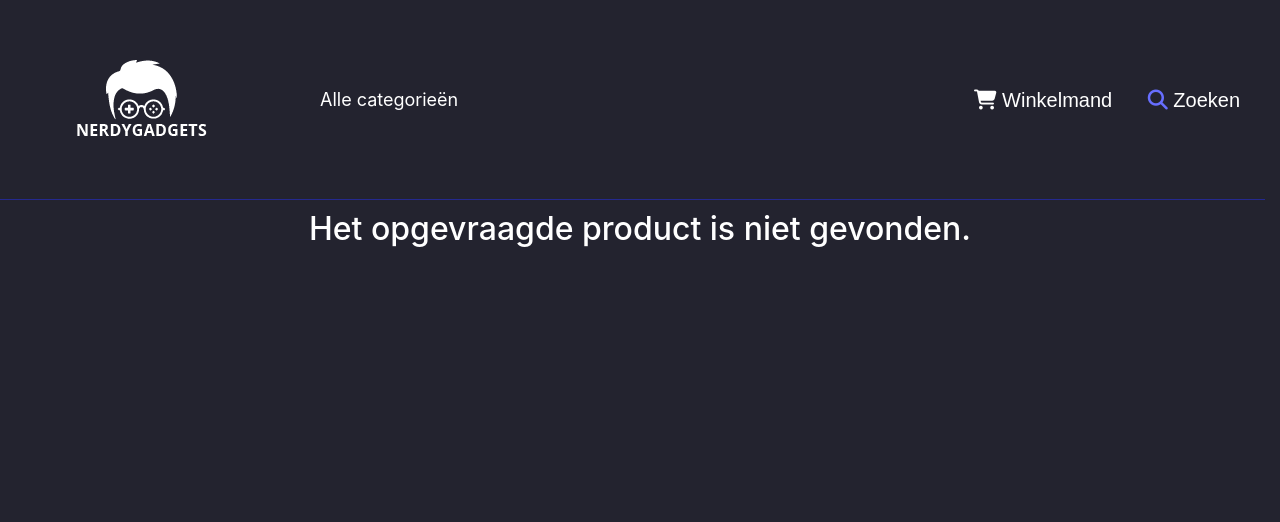
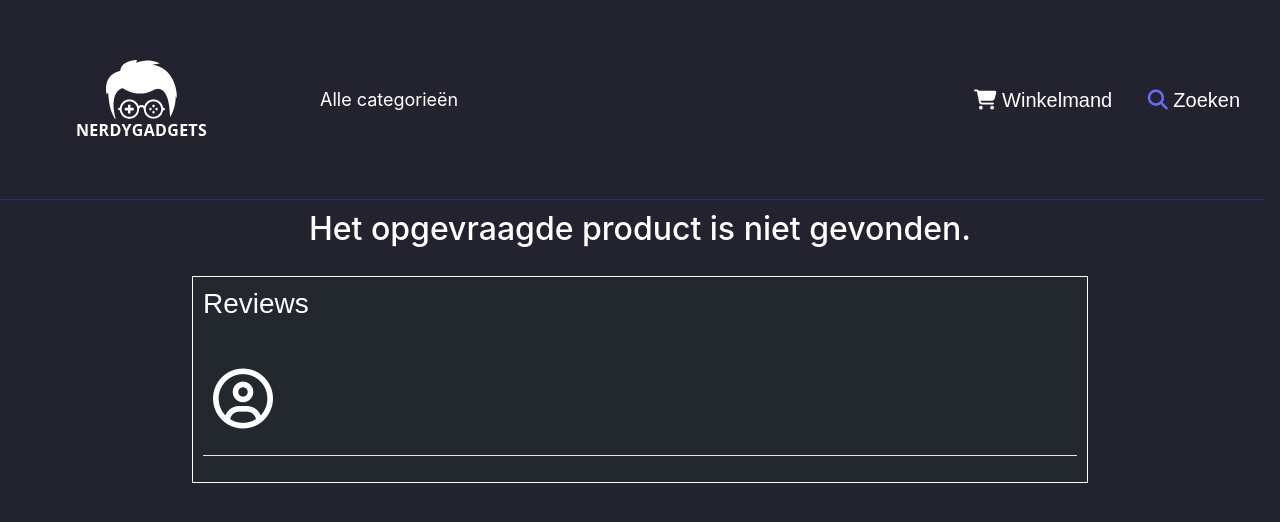
Before and after one commit to Juastin/NerdyGadgets, a PHP site: page /view.php?id=1 in a window 1280 px wide. Shown: the top 522 px of the page. Run offline with PHP 8.4, Linux system fonts and the light colour scheme; data that the repository does not hold is empty; some libraries are stand-ins or nearby versions; some web fonts are replaced.

Commit message:
indeling view.php gemaakt doormiddel van rows en columns en plaats gemaakt voor de reviews

```diff
--- a/Public/CSS/Style.css
+++ b/Public/CSS/Style.css
@@ -413,6 +413,11 @@ ul#ul-class-price li {
     width: 70%;
     padding-top: 10px;
 }
+.CenteredContent2 {
+    margin: 0 auto;
+    width: 70%;
+    padding-top: 10px;
+}
 .carousel-inner img {
     width: 100%;
     height: 100%;
@@ -502,3 +507,15 @@ input.field {
     margin: 4px;
     color: #23232F;
 }
+.ProfileImage {
+    font-size: 60px;
+    margin: 10px;
+}
+.Reviews {
+    margin-top:10px;
+    background-color:rgba(35, 40, 47, 0.8);
+    border:1px solid;
+    font-family:pt-sans, sans-serif;
+    font-size: 20px;
+    padding: 10px;
+}
--- a/view.php
+++ b/view.php
@@ -98,12 +98,17 @@ GetImages($Connection);
                 </div>
             </div>
         </div>
+</div></div></div></div>
 
-        <div id="StockItemDescription">
+
+        <div class="row">
+            <div class ="CenteredContent2">
+            <div class= "col-6" id="StockItemDescription">
             <h3>Artikel beschrijving</h3>
             <p><?php print $Result['SearchDetails']; ?></p>
-        </div>
-        <div id="StockItemSpecifications">
+             </div>
+
+            <div class= "col-6" id="StockItemSpecifications">
             <h3>Artikel specificaties</h3>
             <?php
             $CustomFields = json_decode($Result['CustomFields'], true);
@@ -144,4 +149,19 @@ GetImages($Connection);
     } else {
         ?><h2 id="ProductNotFound">Het opgevraagde product is niet gevonden.</h2><?php
     } ?>
+            </div>
+        </div>
+
+
+<div class="row">
+    <div class="col-12">
+    <div class="CenteredContent2">
+<div class="Reviews">
+    <h3>Reviews</h3>
+    <br>
+    <i class="far fa-user-circle ProfileImage "></i>
+    <hr style="background-color:#ffffff">
 </div>
+    </div>
+    </div>
+</div>
```
